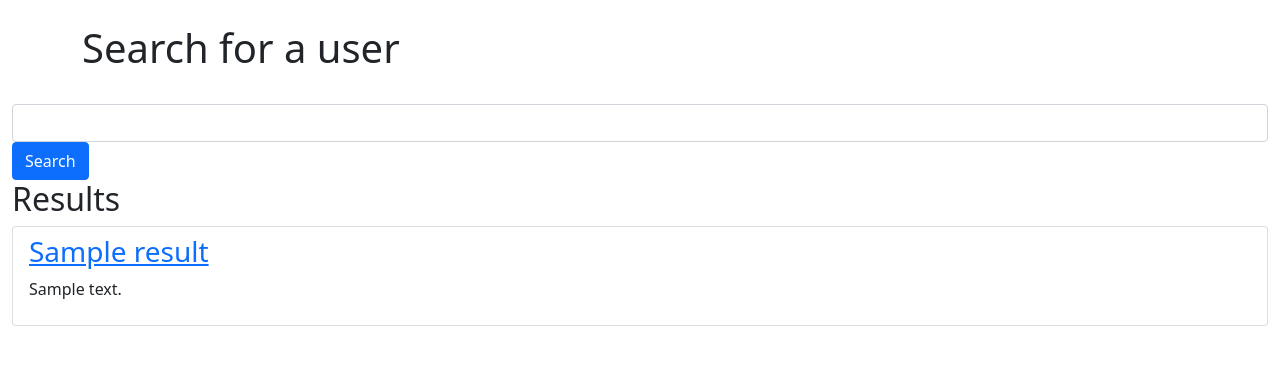
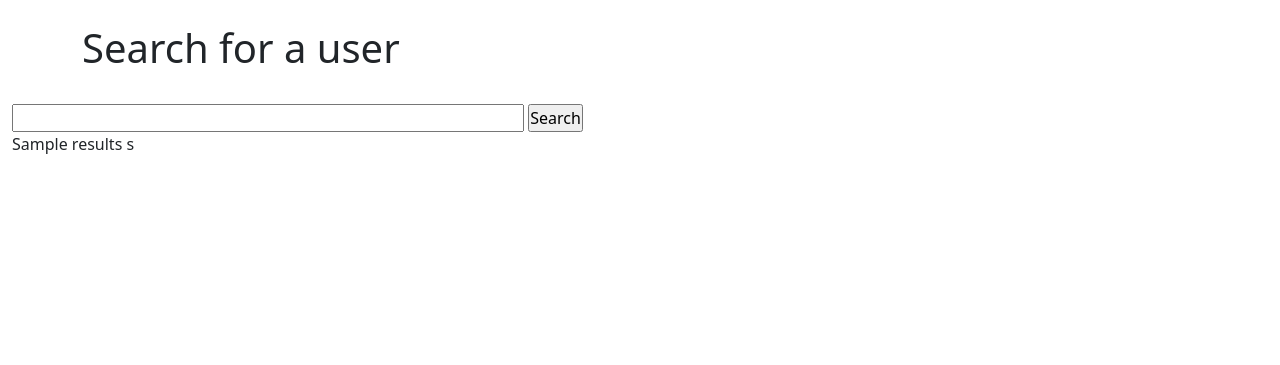
Before and after one commit to JalalSayed1/Imagenest, a Django app: template imagenest_project/templates/imagenest/search.html in a window 1280 px wide. Shown: the top 365 px of the page. Run offline with Django 3.2, Linux system fonts and the light colour scheme; the template is opened without the code that fills it: most values are stand-ins (such as "Sample title", 1, 10 or a date in 2020); some libraries are stand-ins or nearby versions.

Commit message:
updated search.html

```diff
--- a/imagenest_project/templates/imagenest/search.html
+++ b/imagenest_project/templates/imagenest/search.html
@@ -13,33 +13,27 @@ Search
 </div>
 
 <div>
-     <form class="form-inline" id="user-form" method="post" action="{% url 'imagenest:search' %}">
-          {% csrf_token %}
-          <div class="form-group">
-               <input class="form-control" type="text" size="50" name="query" id="query" />
-          </div>
-          <button class="btn btn-primary" type="submit" name="submit">Search</button>
-     </form>
+    <form id="search_form" method="get" action="{% url 'rango:search_user' %}">
+        {% csrf_token %}
+        <input type="text" name="username" value="" size="50" />
+        <input type="submit" name="submit" value="Search" /></br>
+    </form>
 </div>
 
 <div>
-     {% if result_list %}
-     <h2>Results</h2>
+    {% if found is False %}
+        User not found.
+        {% if similar %}
+            Did you mean: </br>
+            {% for r in results %}
+                <li> {{ r }} </li> </br>
+            {% endfor %}
+        {% endif %}
 
-     <div class="list-group">
-          {% for result in result_list %}
-          <div class="list-group-item">
-               <h3 class="list-group-item-heading">
-                    <a href="{{ result.link }}">
-                         {{ result.title|safe|escape }}
-                    </a>
-               </h3>
-               <p class="list-group-item-text">
-                    {{ result.summary|safe|escape }}
-               </p>
-          </div>
-          {% endfor %}
-     </div>
-     {% endif %}
+    {% else %}
+        {% if results %}
+            {{ results }}
+        s{% endif %}
+    {% endif %}
 </div>
 {% endblock %}
```
